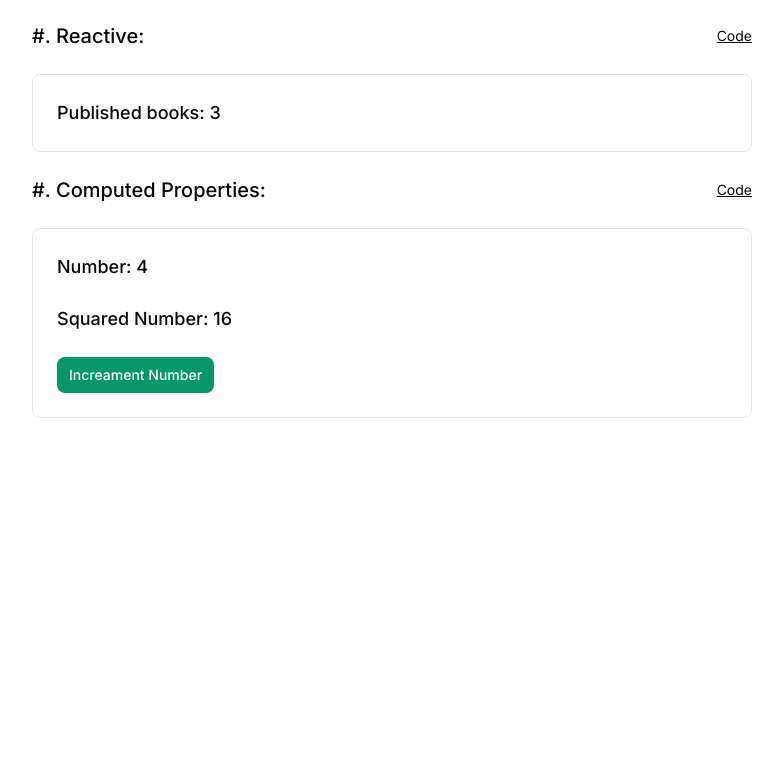
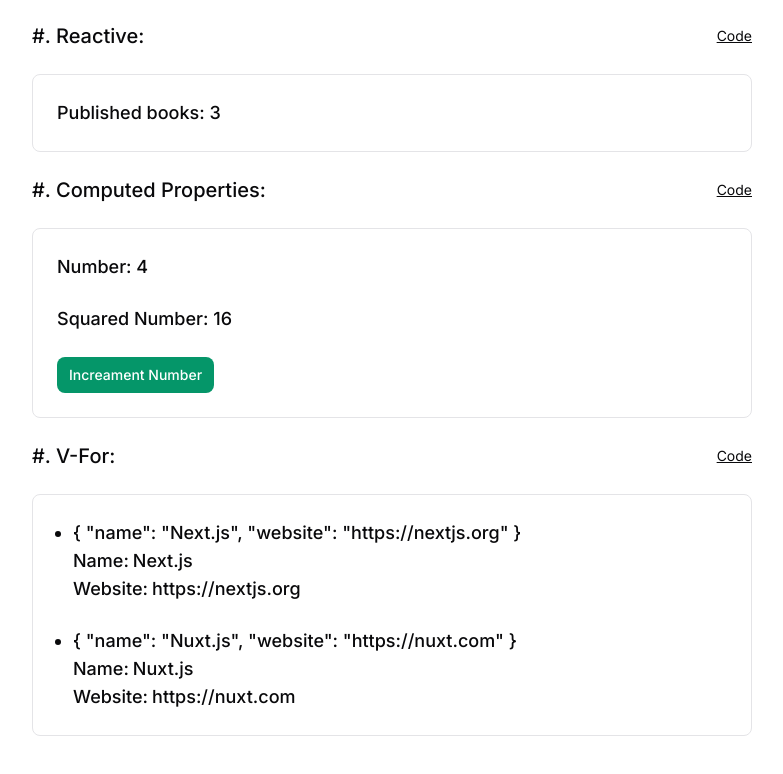
Before and after one commit to robiuzzaman4/vue-fundamentals, a Vue app: page / in a window 1280 px wide. Shown: the part 724-1498 px from the top of the page, without its empty margins (248-1031 px from the left). Before the commit the page ends 1190 px from the top, so only its background shows below. Built offline with nearby package versions, Linux system fonts and the light colour scheme.

Commit message:
feat: learned v-for deeply

```diff
--- a/src/App.vue
+++ b/src/App.vue
@@ -4,6 +4,7 @@ import Reactive from "./components/Reactive.vue";
 import ListRendering from "./components/ListRendering.vue";
 import Ref from "./components/Ref.vue";
 import ComputedProperties from "./components/ComputedProperties.vue";
+import VFor from "./components/VFor.vue";
 </script>
 
 <template>
@@ -13,5 +14,6 @@ import ComputedProperties from "./components/ComputedProperties.vue";
     <Ref />
     <Reactive />
     <ComputedProperties />
+    <VFor />
   </div>
 </template>
--- a/src/components/ConditionalRendering.vue
+++ b/src/components/ConditionalRendering.vue
@@ -30,7 +30,7 @@ const handleToggle = () => {
       <h3
         v-else
         class="text-3xl font-medium"
-        :class="{ 'text-red-500': !isVueAwesome }"
+        :class="{ 'text-rose-600': !isVueAwesome }"
       >
         Oh no 😪
       </h3>
--- /dev/null
+++ b/src/components/VFor.vue
@@ -0,0 +1,48 @@
+<script setup>
+import { ref } from "vue";
+import SectionHero from "./SectionHero.vue";
+
+const items = ref({
+  framework_one: {
+    name: "Next.js",
+    website: "https://nextjs.org",
+  },
+  framework_two: {
+    name: "Nuxt.js",
+    website: "https://nuxt.com",
+  },
+});
+</script>
+
+<template>
+  <div class="w-full grid gap-6">
+    <SectionHero
+      title="#. V-For"
+      github_url="https://github.com/robiuzzaman4/vue-fundamentals/blob/main/src/components/VFor.vue"
+    />
+    <div
+      class="w-full bg-white border border-zinc-200 rounded-lg p-6 flex flex-col gap-6"
+    >
+      <!-- loop over root object -->
+      <ul
+        v-for="(item, keys, index) in items"
+        :key="index"
+        class="text-lg font-medium list-disc pl-1 sm:pl-4"
+      >
+        <li>
+          {{ item }}
+        </li>
+
+        <!-- loop over nested object -->
+        <li
+          v-for="(property, keys, index) in item"
+          key="index"
+          class="flex items-center gap-1"
+        >
+          <p class="capitalize">{{ keys }}:</p>
+          {{ property }}
+        </li>
+      </ul>
+    </div>
+  </div>
+</template>
```
